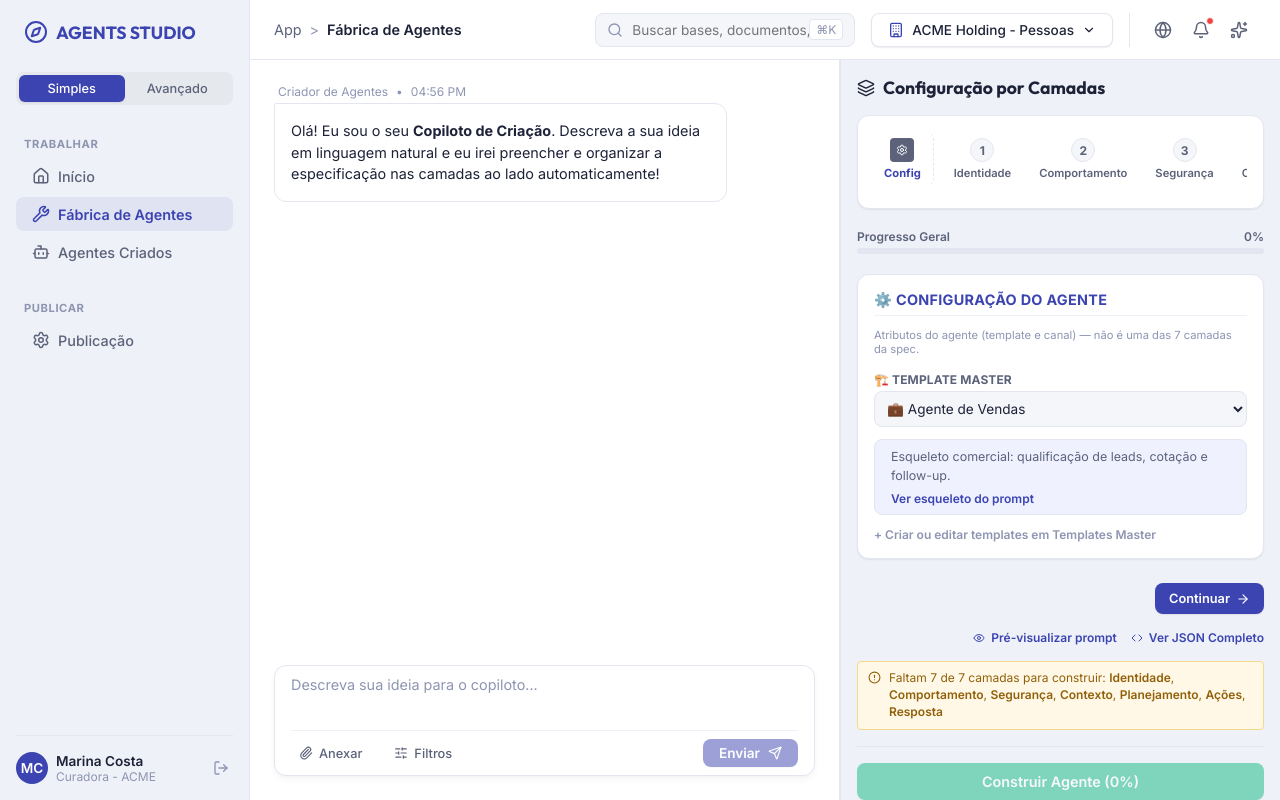
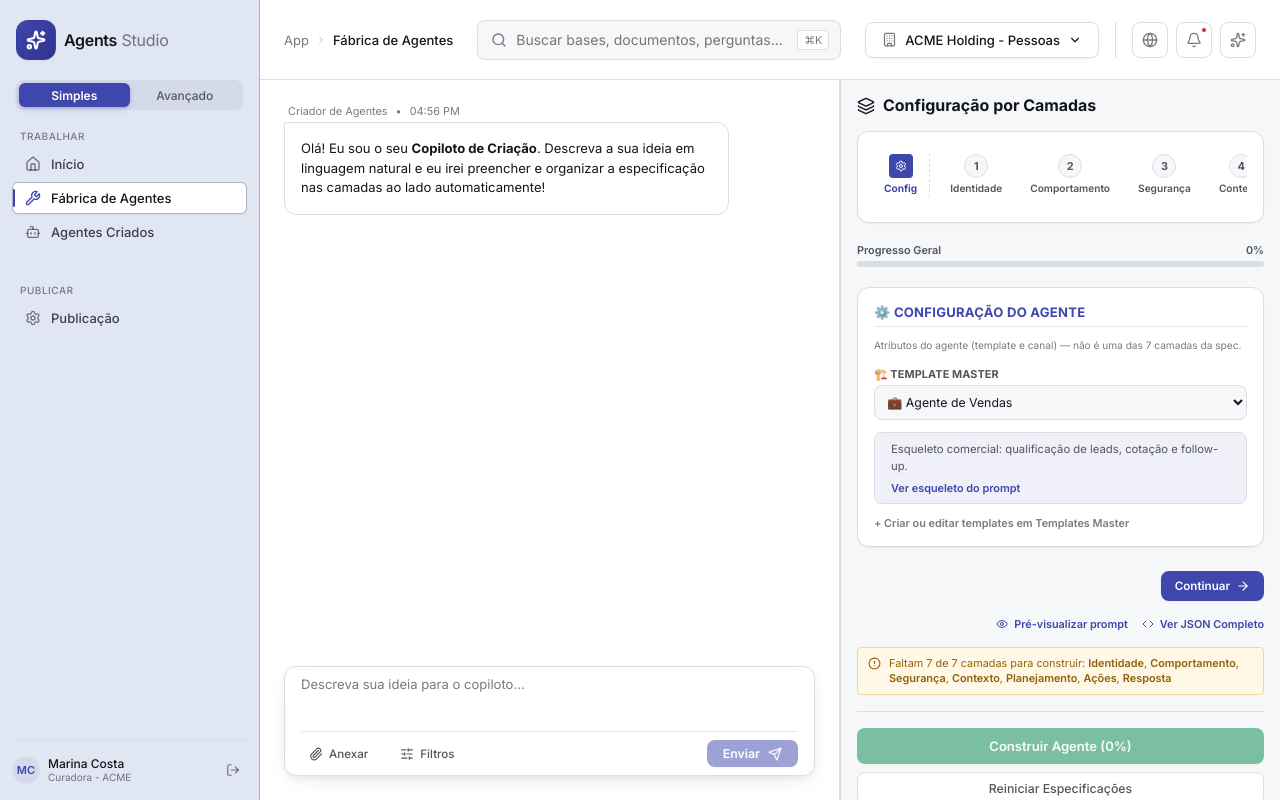
Before and after one commit to edoardap/agent-studio, a React (Vite) app in the folder app_build/: page / in a window 1280 px wide. Built offline with nearby package versions, Linux system fonts and the light colour scheme.

Commit message:
style: alinhar fontes, tamanhos, cabeçalho e cores da fábrica de agentes com o data-studio

```diff
--- a/app_build/src/App.css
+++ b/app_build/src/App.css
@@ -17,6 +17,6 @@
 .content-container {
   flex: 1;
   overflow: hidden;
-  height: calc(100vh - 60px); /* 60px is the header height */
+  height: calc(100vh - 80px); /* 80px is the header height */
   width: 100%;
 }
--- a/app_build/src/components/common/Sidebar.css
+++ b/app_build/src/components/common/Sidebar.css
@@ -1,96 +1,171 @@
 .sidebar {
-  width: 250px;
+  width: 260px;
   height: 100vh;
   background-color: var(--bg-sidebar);
-  border-right: 1px solid var(--border-color);
+  border-right: 1px solid oklch(0.77 0.026 270); /* Ajustado para a borda lateral real do Data Studio */
   display: flex;
   flex-direction: column;
   justify-content: space-between;
-  padding: var(--spacing-md);
+  padding: 16px 12px;
   user-select: none;
   flex-shrink: 0;
+  box-sizing: border-box;
 }
 
 .sidebar-top {
   display: flex;
   flex-direction: column;
-  gap: var(--spacing-lg);
+  gap: 16px; /* Reduzido de 20px para aproximar os elementos */
 }
 
 .sidebar-header {
   display: flex;
   align-items: center;
   gap: var(--spacing-sm);
-  color: var(--primary-color);
-  font-family: var(--font-title);
-  font-weight: 700;
-  font-size: 1.1rem;
-  padding: var(--spacing-xs) var(--spacing-sm);
+  padding: var(--spacing-xs) 4px;
 }
 
-.sidebar-header-icon {
-  width: 24px;
-  height: 24px;
+.sidebar-logo-container {
+  display: flex;
+  align-items: center;
+  justify-content: center;
+  width: 40px;
+  height: 40px;
+  border-radius: 12px;
+  background: linear-gradient(135deg, var(--primary-color) 0%, oklch(0.38 0.15 275) 100%);
+  box-shadow: 0 1px 2px oklch(0 0 0 / 0.05);
+  border: 1px solid oklch(0.45 0.16 275 / 25%);
+  flex-shrink: 0;
+}
+
+.sidebar-logo-icon {
+  color: var(--text-light);
+  width: 20px;
+  height: 20px;
+}
+
+.sidebar-title {
+  font-family: var(--font-title);
+  font-size: 16px;
+  font-weight: 600;
+  letter-spacing: -0.02em;
+  color: var(--text-primary);
+  line-height: 1;
+}
+
+.sidebar-header-studio {
+  color: oklch(0.18 0.018 265 / 55%); /* Ajustado para usar a cor exata do Data Studio */
+  font-weight: 400;
+  letter-spacing: -0.01em;
 }
 
 .sidebar-toggle-container {
   display: flex;
-  background-color: rgba(0, 0, 0, 0.04);
-  padding: 3px;
-  border-radius: var(--radius-md);
+  background-color: oklch(0.875 0.024 270 / 70%); /* Opacidade de 70% idêntica ao Data Studio */
+  padding: 3px; /* Reduzido de 4px para um visual mais slim */
+  border-radius: 8px;
+  border: none; /* Sem borda, como o original */
+  margin: 0 4px; /* Margem de recuo horizontal para simular o px-1 do original */
 }
 
 .sidebar-toggle-btn {
   flex: 1;
-  padding: 6px var(--spacing-sm);
-  font-size: 0.8rem;
+  height: 24px; /* Reduzido de 28px para ficar menos gordo e mais elegante */
+  display: inline-flex;
+  align-items: center;
+  justify-content: center;
+  font-size: 12px;
   font-weight: 500;
-  border-radius: calc(var(--radius-md) - 2px);
-  color: var(--text-secondary);
+  border-radius: 6px;
+  color: oklch(0.18 0.018 265 / 65%);
+  border: none;
+  background: transparent;
+  cursor: pointer;
+  box-sizing: border-box;
+  transition: all var(--transition-fast);
+}
+
+.sidebar-toggle-btn:hover {
+  color: oklch(0.18 0.018 265); /* Hover idêntico do Data Studio */
 }
 
 .sidebar-toggle-btn.active {
   background-color: var(--primary-color);
   color: var(--text-light);
-  box-shadow: var(--shadow-sm);
+  font-weight: 600;
+  box-shadow: 0 2px 6px -1px oklch(0.45 0.16 275 / 35%), 0 1px 2px oklch(0 0 0 / 6%);
 }
 
 .sidebar-menu-section {
   display: flex;
   flex-direction: column;
-  gap: var(--spacing-xs);
+  gap: 2px;
+  margin-bottom: 8px;
 }
 
 .sidebar-menu-title {
-  font-size: 0.7rem;
-  font-weight: 700;
-  color: var(--text-muted);
+  font-size: 10px;
+  font-weight: 500;
+  color: oklch(0.18 0.018 265 / 50%);
   text-transform: uppercase;
   letter-spacing: 0.05em;
-  padding: var(--spacing-sm) var(--spacing-sm) var(--spacing-xs) var(--spacing-sm);
+  padding: 12px 8px 4px 8px;
+}
+
+/* O primeiro título de seção (Trabalhar) logo após o alternador deve ficar mais próximo */
+.sidebar-toggle-container + .sidebar-menu-section .sidebar-menu-title {
+  padding-top: 4px;
 }
 
 .sidebar-menu-item {
+  position: relative;
   display: flex;
   align-items: center;
-  gap: var(--spacing-sm);
-  padding: var(--spacing-sm) var(--spacing-md);
-  color: var(--text-secondary);
-  border-radius: var(--radius-md);
-  font-size: 0.9rem;
+  gap: 10px;
+  height: 32px;
+  padding: 0 12px;
+  color: oklch(0.18 0.018 265 / 78%);
+  border-radius: 6px;
+  font-size: 13px;
   font-weight: 500;
   text-decoration: none;
+  background: transparent;
+  border: 1px solid transparent;
+  cursor: pointer;
+  box-sizing: border-box;
+  transition: all var(--transition-fast);
 }
 
 .sidebar-menu-item:hover {
-  background-color: rgba(0, 0, 0, 0.02);
-  color: var(--primary-color);
+  background-color: oklch(0.875 0.024 270); /* Sem opacidade como o original */
+  color: var(--text-primary);
+}
+
+.sidebar-menu-item:hover .sidebar-menu-icon {
+  color: var(--text-primary);
 }
 
 .sidebar-menu-item.active {
-  background-color: rgba(59, 68, 177, 0.08);
+  background-color: var(--bg-main);
+  color: var(--text-primary);
+  border: 1px solid oklch(0.77 0.026 270); /* Usando o tom da borda da sidebar */
+  box-shadow: var(--shadow-sm);
+  font-weight: 500;
+}
+
+.sidebar-menu-item.active::before {
+  content: "";
+  position: absolute;
+  left: 0;
+  top: 6px;
+  bottom: 6px;
+  width: 2px;
+  border-radius: 9999px;
+  background-color: var(--primary-color);
+}
+
+.sidebar-menu-item.active .sidebar-menu-icon {
   color: var(--primary-color);
-  font-weight: 600;
 }
 
 .sidebar-menu-item:disabled {
@@ -100,12 +175,15 @@
 
 .sidebar-menu-item:disabled:hover {
   background-color: transparent;
-  color: var(--text-secondary);
+  color: oklch(0.18 0.018 265 / 78%);
 }
 
 .sidebar-menu-icon {
-  width: 18px;
-  height: 18px;
+  width: 16px;
+  height: 16px;
+  color: oklch(0.18 0.018 265 / 55%);
+  flex-shrink: 0;
+  transition: color var(--transition-fast);
 }
 
 .sidebar-footer {
@@ -125,16 +203,17 @@
 }
 
 .sidebar-avatar {
-  width: 32px;
-  height: 32px;
+  width: 28px;
+  height: 28px;
   border-radius: 50%;
-  background-color: var(--primary-color);
-  color: var(--text-light);
+  background-color: var(--primary-light);
+  border: 1px solid var(--border-color);
+  color: var(--primary-color);
   display: flex;
   align-items: center;
   justify-content: center;
   font-weight: 600;
-  font-size: 0.85rem;
+  font-size: 11px;
   flex-shrink: 0;
 }
 
@@ -145,32 +224,44 @@
 }
 
 .sidebar-profile-name {
-  font-size: 0.85rem;
-  font-weight: 600;
+  font-size: 12px;
+  font-weight: 500;
   color: var(--text-primary);
   white-space: nowrap;
   overflow: hidden;
   text-overflow: ellipsis;
+  line-height: 1.2;
 }
 
 .sidebar-profile-role {
-  font-size: 0.75rem;
-  color: var(--text-muted);
+  font-size: 10px;
+  color: oklch(0.18 0.018 265 / 55%);
   white-space: nowrap;
   overflow: hidden;
   text-overflow: ellipsis;
+  line-height: 1.2;
 }
 
 .sidebar-logout-btn {
-  color: var(--text-muted);
-  padding: var(--spacing-xs);
-  border-radius: var(--radius-sm);
+  color: oklch(0.18 0.018 265 / 55%);
+  width: 28px;
+  height: 28px;
+  border-radius: 6px;
   display: flex;
   align-items: center;
   justify-content: center;
+  border: none;
+  background: transparent;
+  cursor: pointer;
+  transition: all var(--transition-fast);
 }
 
 .sidebar-logout-btn:hover {
-  color: var(--danger-color);
-  background-color: var(--danger-bg);
+  color: var(--text-primary);
+  background-color: oklch(0.875 0.024 270);
 }
+
+.sidebar-logout-btn svg {
+  width: 14px;
+  height: 14px;
+}
--- a/app_build/src/components/common/Sidebar.tsx
+++ b/app_build/src/components/common/Sidebar.tsx
@@ -1,6 +1,6 @@
 import React from 'react';
 import { useApp } from '../../context/AppContext';
-import { Home, Wrench, Bot, Settings, LogOut, Compass, Layers, Wrench as ToolsIcon, ShieldCheck, ScrollText } from 'lucide-react';
+import { Home, Wrench, Bot, Settings, LogOut, Sparkles, Layers, Wrench as ToolsIcon, ShieldCheck, ScrollText } from 'lucide-react';
 import './Sidebar.css';
 
 export const Sidebar: React.FC = () => {
@@ -11,8 +11,12 @@ export const Sidebar: React.FC = () => {
       <div className="sidebar-top">
         {/* Header Logo */}
         <div className="sidebar-header">
-          <Compass className="sidebar-header-icon" />
-          <span>AGENTS STUDIO</span>
+          <div className="sidebar-logo-container">
+            <Sparkles className="sidebar-logo-icon" strokeWidth={2.5} />
+          </div>
+          <span className="sidebar-title">
+            Agents<span className="sidebar-header-studio"> Studio</span>
+          </span>
         </div>
 
         {/* Toggle Mode */}
--- a/app_build/src/components/dashboard/StepProgress.css
+++ b/app_build/src/components/dashboard/StepProgress.css
@@ -86,7 +86,7 @@
 }
 
 .step-tab.config.active .step-tab-number {
-  background-color: var(--text-secondary);
-  border-color: var(--text-secondary);
+  background-color: var(--primary-color);
+  border-color: var(--primary-color);
   color: var(--text-light);
 }
--- a/app_build/src/components/dashboard/TenantSelector.css
+++ b/app_build/src/components/dashboard/TenantSelector.css
@@ -1,35 +1,46 @@
 .top-header {
-  height: 60px;
+  height: 80px; /* h-20 */
   background-color: var(--bg-main);
   border-bottom: 1px solid var(--border-color);
   display: flex;
   align-items: center;
   justify-content: space-between;
-  padding: 0 var(--spacing-lg);
+  padding: 0 24px;
   flex-shrink: 0;
+  box-sizing: border-box;
 }
 
 .header-left {
   display: flex;
   align-items: center;
   gap: var(--spacing-md);
+  min-width: 0;
 }
 
 .page-title-breadcrumb {
   display: flex;
   align-items: center;
-  gap: var(--spacing-sm);
-  color: var(--text-secondary);
-  font-size: 0.9rem;
+  gap: 6px;
+  color: var(--text-muted);
+  font-size: 13px; /* text-[13px] */
+  font-weight: 400;
+  min-width: 0;
 }
 
-.breadcrumb-separator {
+.breadcrumb-separator-icon {
+  width: 12px;
+  height: 12px;
+  opacity: 0.5;
   color: var(--text-muted);
+  flex-shrink: 0;
 }
 
 .breadcrumb-active {
   color: var(--text-primary);
-  font-weight: 600;
+  font-weight: 500; /* font-medium */
+  white-space: nowrap;
+  overflow: hidden;
+  text-overflow: ellipsis;
 }
 
 .header-right {
@@ -38,24 +49,41 @@
   gap: var(--spacing-md);
 }
 
+.header-center {
+  flex: 1;
+  max-width: 576px;
+  margin: 0 24px;
+}
+
 .global-search-container {
   position: relative;
   display: flex;
   align-items: center;
+  width: 100%;
 }
 
 .global-search-input {
-  width: 260px;
-  padding: 8px var(--spacing-md) 8px 36px;
+  width: 100%;
+  height: 40px; /* h-10 */
+  padding: 0 var(--spacing-md) 0 38px;
   border-radius: var(--radius-md);
-  font-size: 0.85rem;
+  font-size: 14px; /* text-[14px] */
   background-color: var(--bg-app);
   border: 1px solid var(--border-color);
+  outline: none;
+  box-sizing: border-box;
+  transition: all var(--transition-fast);
+}
+
+.global-search-input:focus {
+  border-color: var(--primary-color);
+  background-color: var(--bg-main);
+  box-shadow: 0 0 0 2px oklch(0.45 0.16 275 / 15%);
 }
 
 .global-search-icon {
   position: absolute;
-  left: 12px;
+  left: 14px;
   color: var(--text-muted);
   width: 16px;
   height: 16px;
@@ -82,14 +110,18 @@
   display: flex;
   align-items: center;
   gap: var(--spacing-sm);
-  padding: 8px var(--spacing-md);
+  height: 36px; /* h-9 */
+  padding: 0 var(--spacing-md);
   border: 1px solid var(--border-color);
   border-radius: var(--radius-md);
   background-color: var(--bg-main);
   color: var(--text-primary);
-  font-size: 0.85rem;
+  font-size: 13px;
   font-weight: 500;
   box-shadow: var(--shadow-sm);
+  cursor: pointer;
+  box-sizing: border-box;
+  transition: all var(--transition-fast);
 }
 
 .tenant-selector-btn:hover {
@@ -97,9 +129,9 @@
 }
 
 .tenant-icon {
-  color: var(--primary-color);
-  width: 16px;
-  height: 16px;
+  color: var(--text-muted);
+  width: 15px;
+  height: 15px;
 }
 
 .tenant-dropdown {
@@ -122,6 +154,9 @@
   text-align: left;
   font-size: 0.85rem;
   color: var(--text-secondary);
+  border: none;
+  background: transparent;
+  cursor: pointer;
 }
 
 .tenant-dropdown-item:hover {
@@ -138,32 +173,43 @@
 .header-actions {
   display: flex;
   align-items: center;
-  gap: var(--spacing-xs);
+  gap: 8px;
   border-left: 1px solid var(--border-color);
   padding-left: var(--spacing-md);
 }
 
 .header-action-btn {
-  color: var(--text-secondary);
-  padding: 8px;
+  color: var(--text-muted);
+  width: 36px; /* h-9 */
+  height: 36px;
   border-radius: var(--radius-md);
+  border: 1px solid var(--border-color);
+  background-color: var(--bg-main);
   display: flex;
   align-items: center;
   justify-content: center;
   position: relative;
+  cursor: pointer;
+  box-sizing: border-box;
+  transition: all var(--transition-fast);
+}
+
+.header-action-btn svg {
+  width: 16px;
+  height: 16px;
 }
 
 .header-action-btn:hover {
   background-color: var(--bg-app);
-  color: var(--primary-color);
+  color: var(--text-primary);
 }
 
 .notification-badge {
   position: absolute;
   top: 4px;
   right: 4px;
-  width: 8px;
-  height: 8px;
+  width: 6px;
+  height: 6px;
   background-color: var(--danger-color);
   border-radius: 50%;
   border: 1px solid var(--bg-main);
--- a/app_build/src/components/dashboard/TenantSelector.tsx
+++ b/app_build/src/components/dashboard/TenantSelector.tsx
@@ -1,6 +1,6 @@
 import React, { useState, useRef, useEffect } from 'react';
 import { useApp } from '../../context/AppContext';
-import { ChevronDown, Search, Bell, Sparkles, Building, Globe } from 'lucide-react';
+import { ChevronDown, ChevronRight, Search, Bell, Sparkles, Building, Globe } from 'lucide-react';
 import './TenantSelector.css';
 
 export const TenantSelector: React.FC = () => {
@@ -48,13 +48,13 @@ export const TenantSelector: React.FC = () => {
         {/* Breadcrumb path */}
         <div className="page-title-breadcrumb">
           <span>App</span>
-          <span className="breadcrumb-separator">&gt;</span>
+          <ChevronRight className="breadcrumb-separator-icon" />
           <span className="breadcrumb-active">{getBreadcrumbTitle()}</span>
         </div>
       </div>
 
-      <div className="header-right">
-        {/* Global Search */}
+      {/* Busca Global no Centro */}
+      <div className="header-center">
         <div className="global-search-container">
           <Search className="global-search-icon" />
           <input
@@ -64,6 +64,9 @@ export const TenantSelector: React.FC = () => {
           />
           <span className="global-search-shortcut">⌘K</span>
         </div>
+      </div>
+
+      <div className="header-right">
 
         {/* Tenant selector */}
         <div className="tenant-selector-wrapper" ref={dropdownRef}>
--- a/app_build/src/pages/Factory.css
+++ b/app_build/src/pages/Factory.css
@@ -26,7 +26,7 @@
 
 .factory-spec-panel {
   width: 440px;
-  background-color: var(--bg-sidebar);
+  background-color: var(--bg-app); /* Tom de branco/off-white que combina com o restante do aplicativo */
   display: flex;
   flex-direction: column;
   padding: var(--spacing-md);
--- a/app_build/src/styles/global.css
+++ b/app_build/src/styles/global.css
@@ -1,4 +1,8 @@
 @import url('https://fonts.googleapis.com/css2?family=Inter:wght@300;400;500;600;700&family=Outfit:wght@400;500;600;700&display=swap');
+
+html {
+  font-size: 14.5px; /* Reduz a escala rem base de 16px para 14.5px, compactando as fontes e elementos do app */
+}
 
 * {
   box-sizing: border-box;
--- a/app_build/src/styles/variables.css
+++ b/app_build/src/styles/variables.css
@@ -1,38 +1,38 @@
 :root {
-  /* Color Tokens */
-  --primary-color: #3b44b1;
-  --primary-hover: #293092;
-  --primary-light: #eff1ff;
-  --primary-light-hover: #e0e4ff;
+  /* Color Tokens - Alinhados com o App Shell do Data Studio */
+  --primary-color: oklch(0.45 0.16 275);      /* Brand Violet/Lilac */
+  --primary-hover: oklch(0.38 0.15 275);
+  --primary-light: oklch(0.45 0.16 275 / 8%);
+  --primary-light-hover: oklch(0.45 0.16 275 / 14%);
 
-  --bg-app: #f4f6fa;
-  --bg-sidebar: #eef1f7;
-  --bg-sub-sidebar: #ffffff;
-  --bg-main: #ffffff;
+  --bg-app: oklch(0.975 0.004 250);          /* surface-2 */
+  --bg-sidebar: oklch(0.925 0.018 270);      /* sidebar */
+  --bg-sub-sidebar: oklch(1 0 0);            /* surface-1 (white) */
+  --bg-main: oklch(1 0 0);                   /* surface-1 (white) */
 
-  --text-primary: #1e2238;
-  --text-secondary: #5c627a;
-  --text-muted: #8e95b2;
-  --text-light: #ffffff;
+  --text-primary: oklch(0.20 0.012 255);     /* foreground */
+  --text-secondary: oklch(0.45 0.012 255);   /* muted-foreground */
+  --text-muted: oklch(0.58 0.012 255);
+  --text-light: oklch(1 0 0);
 
-  --border-color: #e3e6f0;
-  --border-light: #edf0f7;
+  --border-color: oklch(0.90 0.008 250);     /* border */
+  --border-light: oklch(0.93 0.006 250);
 
-  --success-color: #10b981;
-  --success-bg: #ecfdf5;
-  --success-text: #047857;
+  --success-color: oklch(0.55 0.14 155);     /* success */
+  --success-bg: oklch(0.55 0.14 155 / 8%);
+  --success-text: oklch(0.38 0.12 155);
 
-  --warning-color: #f59e0b;
-  --warning-bg: #fffbeb;
-  --warning-text: #b45309;
+  --warning-color: oklch(0.62 0.14 75);      /* warning */
+  --warning-bg: oklch(0.62 0.14 75 / 8%);
+  --warning-text: oklch(0.45 0.12 75);
 
-  --danger-color: #ef4444;
-  --danger-bg: #fef2f2;
-  --danger-text: #b91c1c;
+  --danger-color: oklch(0.55 0.20 25);       /* destructive */
+  --danger-bg: oklch(0.55 0.20 25 / 8%);
+  --danger-text: oklch(0.38 0.18 25);
 
   /* Typography */
-  --font-family: 'Inter', -apple-system, BlinkMacSystemFont, 'Segoe UI', Roboto, sans-serif;
-  --font-title: 'Outfit', 'Inter', sans-serif;
+  --font-family: 'Geist', 'Inter', -apple-system, BlinkMacSystemFont, 'Segoe UI', Roboto, sans-serif;
+  --font-title: 'Geist', 'Inter', -apple-system, BlinkMacSystemFont, 'Segoe UI', Roboto, sans-serif;
 
   /* Spacing */
   --spacing-xs: 4px;
@@ -47,10 +47,11 @@
   --radius-lg: 12px;
   --radius-xl: 16px;
 
-  /* Shadows */
-  --shadow-sm: 0 1px 2px rgba(50, 50, 93, 0.05), 0 1px 1px rgba(0, 0, 0, 0.03);
-  --shadow-md: 0 4px 6px rgba(50, 50, 93, 0.04), 0 1px 3px rgba(0, 0, 0, 0.02);
-  --shadow-lg: 0 10px 15px -3px rgba(50, 50, 93, 0.05), 0 4px 6px -2px rgba(0, 0, 0, 0.02);
+  /* Shadows - data-studio style */
+  --shadow-sm: 0 1px 2px oklch(0.20 0.02 255 / 0.06);
+  --shadow-md: 0 2px 6px oklch(0.20 0.02 255 / 0.06), 0 8px 24px -8px oklch(0.20 0.02 255 / 0.10);
+  --shadow-lg: 0 4px 12px oklch(0.20 0.02 255 / 0.08), 0 24px 48px -16px oklch(0.20 0.02 255 / 0.14);
+  --shadow-glow: 0 0 0 1px oklch(0.45 0.16 275 / 0.18);
 
   /* Transitions */
   --transition-fast: 0.15s ease;
```
